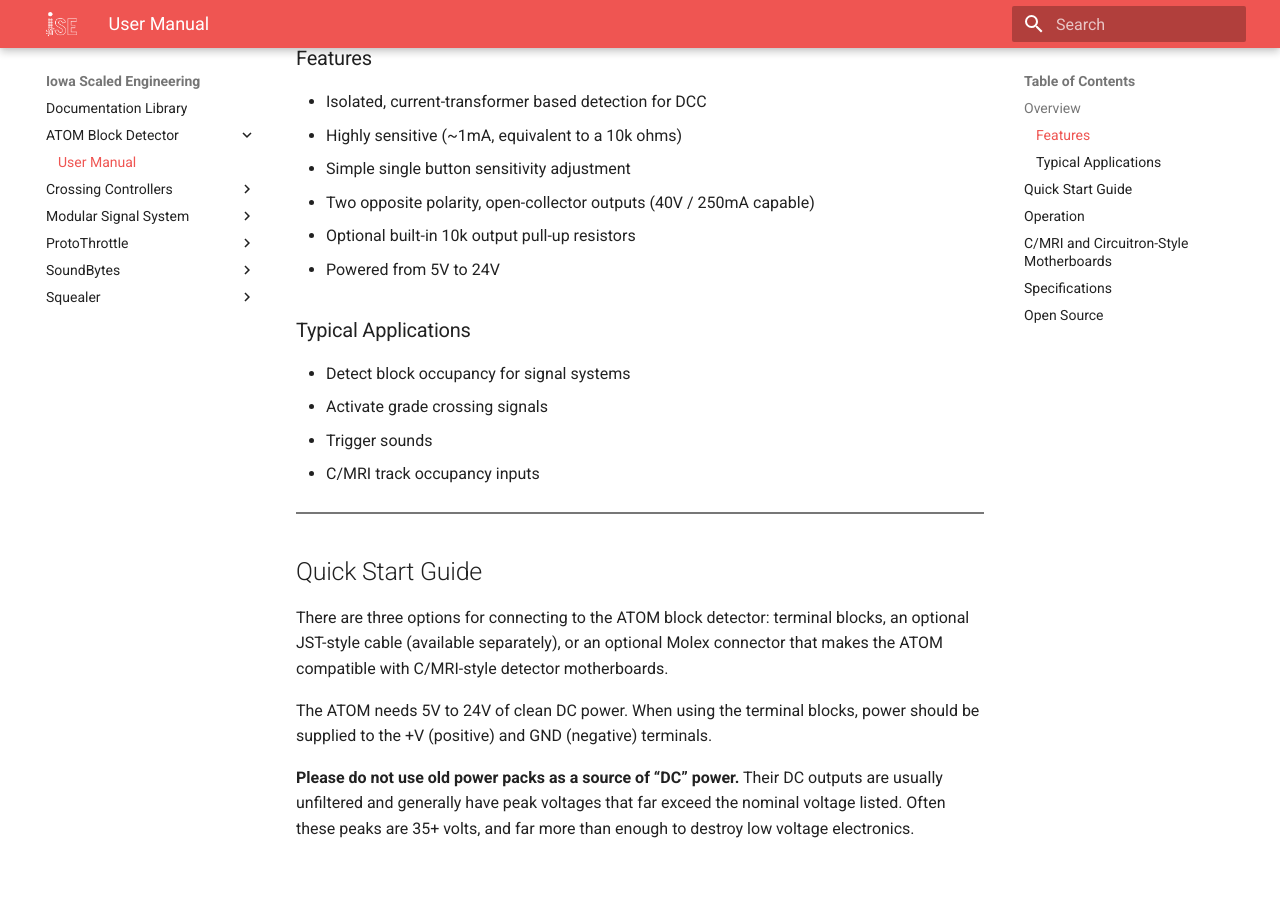
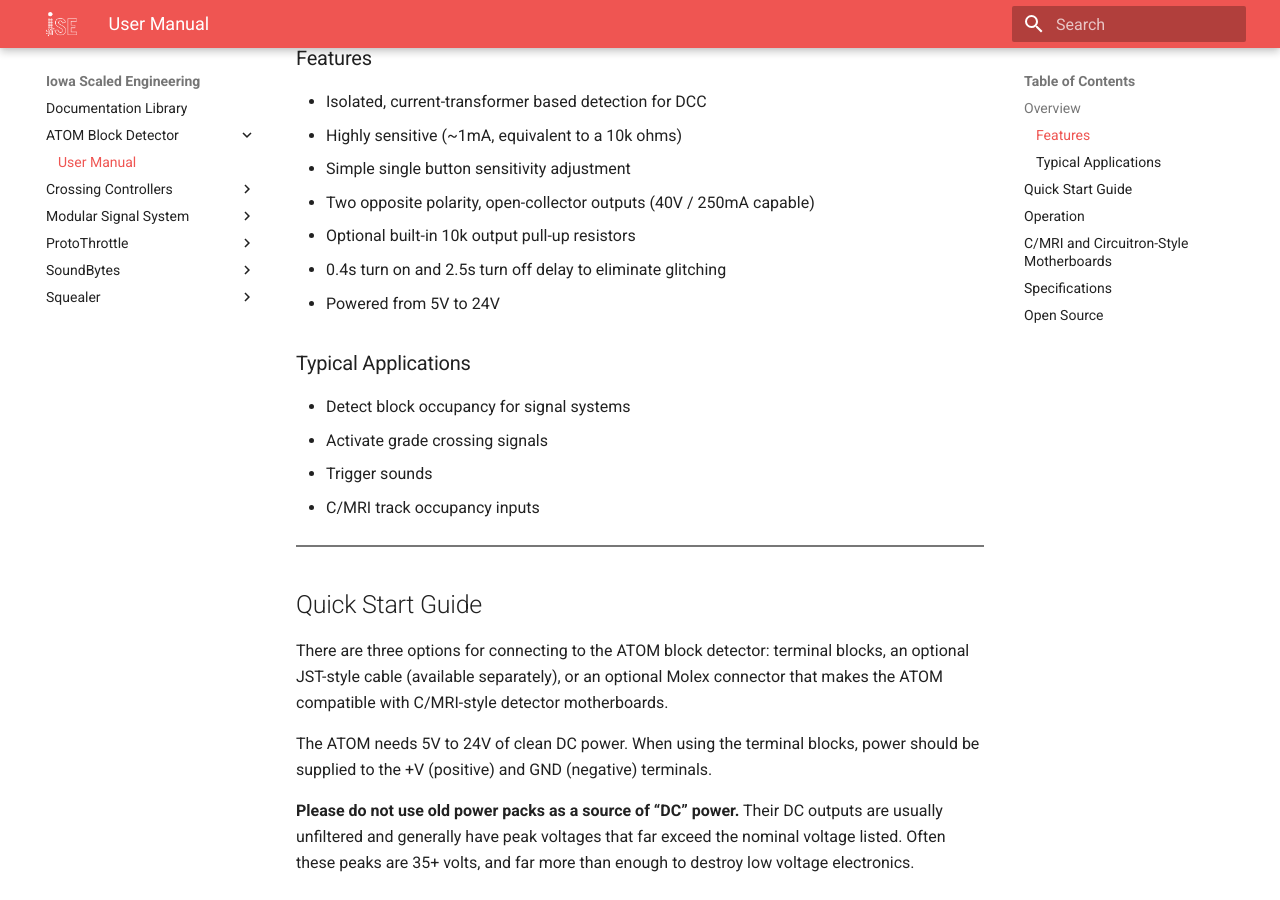
Before and after one commit to IowaScaledEngineering/ise-docs, an MkDocs documentation site: the page built from docs/ATOM Block Detector/manual.md, in a window 1280 px wide and 900 px high, scrolled down 849 px. Built offline with MkDocs 1.6.1 and Material for MkDocs 9.7.7, drawn with Linux system fonts in a browser that asks for light colours.

Commit message:
Added turn on/off feature line

```diff
--- a/docs/ATOM Block Detector/manual.md
+++ b/docs/ATOM Block Detector/manual.md
@@ -26,6 +26,7 @@
 * Simple single button sensitivity adjustment
 * Two opposite polarity, open-collector outputs (40V / 250mA capable)
 * Optional built-in 10k output pull-up resistors
+* 0.4s turn on and 2.5s turn off delay to eliminate glitching
 * Powered from 5V to 24V
 
 ### Typical Applications
```
